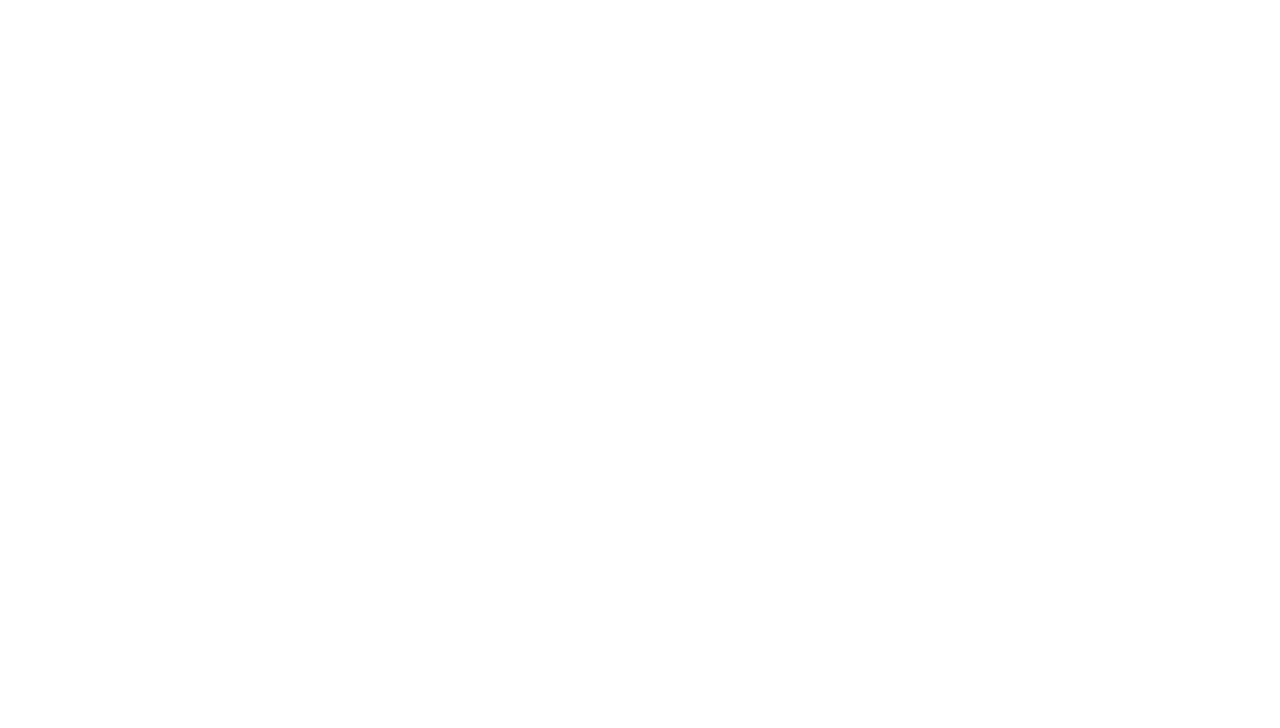
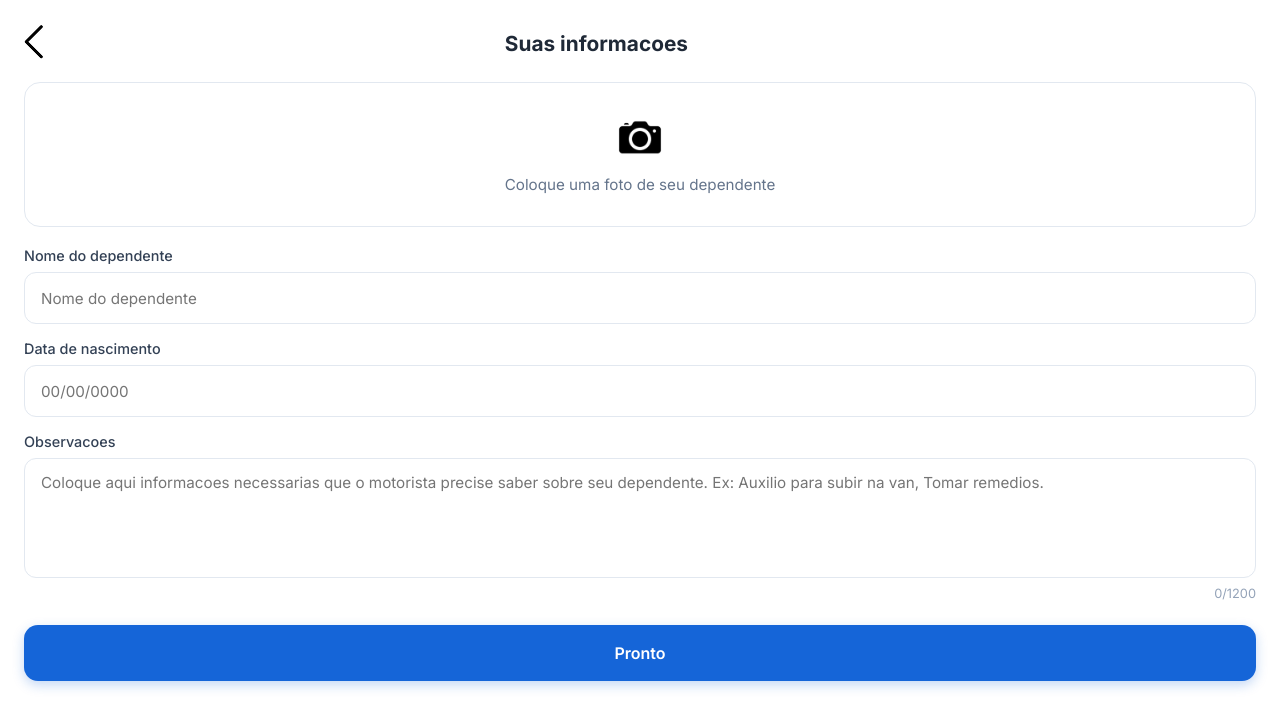
Before and after one commit to cauekkz/projeto-integrador, an Angular app in the folder frontend/: page /add-student in a window 1280 px wide. Before the commit this address led to /. Shown: the top 728 px of the page. Built offline with nearby package versions, Linux system fonts and the light colour scheme.

Commit message:
feat: cration the add students page and the home screen

```diff
--- a/frontend/src/app/components/add-student/add-student.css
+++ b/frontend/src/app/components/add-student/add-student.css
@@ -0,0 +1,112 @@
+.add-container {
+    position: fixed;
+    inset: 0;
+    background: white;
+    z-index: 101;
+    overflow-y: auto;
+    padding: 24px;
+    display: flex;
+    flex-direction: column;
+    gap: 20px;
+}
+
+.header {
+    display: flex;
+    align-items: center;
+    gap: 16px;
+}
+
+.header h1 {
+    flex: 1;
+    text-align: center;
+    font-size: 1.3rem;
+    font-weight: 700;
+    color: #1f2937;
+    margin-right: 10%;
+}
+
+.back-button {
+    background: transparent;
+    border: none;
+    cursor: pointer;
+}
+
+.photo-card {
+    border: 1px solid #e2e8f0;
+    border-radius: 16px;
+    padding: 32px;
+    display: flex;
+    justify-content: center;
+}
+
+.photo-content {
+    display: flex;
+    flex-direction: column;
+    align-items: center;
+    gap: 12px;
+    color: #64748b;
+    font-size: 0.95rem;
+}
+
+.camera-icon {
+    width: 48px;
+    height: 48px;
+}
+
+.form {
+    display: flex;
+    flex-direction: column;
+    gap: 16px;
+}
+
+.field {
+    display: flex;
+    flex-direction: column;
+    gap: 8px;
+}
+
+.field label {
+    font-size: 0.9rem;
+    color: #334155;
+    font-weight: 500;
+}
+
+.field input {
+    height: 52px;
+    border: 1px solid #e2e8f0;
+    border-radius: 12px;
+    padding: 0 16px;
+    font-size: 0.95rem;
+    outline: none;
+}
+
+.field textarea {
+    border: 1px solid #e2e8f0;
+    border-radius: 12px;
+    padding: 14px 16px;
+    font-size: 0.95rem;
+    outline: none;
+    resize: none;
+    min-height: 120px;
+    font-family: inherit;
+}
+
+.counter {
+    text-align: right;
+    font-size: 0.8rem;
+    color: #94a3b8;
+}
+
+.btn-submit {
+    width: 100%;
+    height: 56px;
+    border: none;
+    border-radius: 14px;
+    background: #1565d8;
+    color: white;
+    font-size: 1rem;
+    font-weight: 600;
+    cursor: pointer;
+    box-shadow: 0 4px 12px rgba(21, 101, 216, 0.25);
+    margin-top: 8px;
+}
--- a/frontend/src/app/components/add-student/add-student.html
+++ b/frontend/src/app/components/add-student/add-student.html
@@ -1 +1,40 @@
-<p>add-student works!</p>
+<div class="add-container">
+
+    <div class="header">
+        <button class="back-button" (click)="voltar()">
+            <img src="/Back.png" alt="">
+        </button>
+        <h1>Suas informacoes</h1>
+    </div>
+
+    <div class="photo-card">
+        <div class="photo-content">
+            <img src="/Camera.png" alt="" class="camera-icon">
+            <p>Coloque uma foto de seu dependente</p>
+        </div>
+    </div>
+
+    <form class="form" (ngSubmit)="pronto()">
+        <div class="field">
+            <label>Nome do dependente</label>
+            <input type="text" placeholder="Nome do dependente" [(ngModel)]="enteredName" name="name">
+        </div>
+
+        <div class="field">
+            <label>Data de nascimento</label>
+            <input type="text" placeholder="00/00/0000" [(ngModel)]="enteredBirthdate" name="birthdate">
+        </div>
+
+        <div class="field">
+            <label>Observacoes</label>
+            <textarea
+                placeholder="Coloque aqui informacoes necessarias que o motorista precise saber sobre seu dependente. Ex: Auxilio para subir na van, Tomar remedios."
+                [(ngModel)]="enteredObservacoes" name="observacoes" maxlength="1200">
+      </textarea>
+            <span class="counter">{{ enteredObservacoes.length }}/{{ maxObs }}</span>
+        </div>
+
+        <button class="btn-submit" type="submit">Pronto</button>
+    </form>
+
+</div>
--- a/frontend/src/app/components/add-student/add-student.ts
+++ b/frontend/src/app/components/add-student/add-student.ts
@@ -1,11 +1,27 @@
-import { Component } from '@angular/core';
+import { Component, EventEmitter, Output } from '@angular/core';
+import { FormsModule } from '@angular/forms';
 
 @Component({
   selector: 'app-add-student',
-  imports: [],
+  standalone: true,
+  imports: [FormsModule],
   templateUrl: './add-student.html',
   styleUrl: './add-student.css',
 })
 export class AddStudent {
+  @Output() fecharEvent = new EventEmitter<void>();
 
+  enteredName = '';
+  enteredBirthdate = '';
+  enteredObservacoes = '';
+  maxObs = 1200;
+
+  fechar() { this.fecharEvent.emit(); }
+
+  voltar() { this.fecharEvent.emit(); }
+
+  pronto() {
+    // logica depois
+    this.fecharEvent.emit();
+  }
 }
--- a/frontend/src/app/pages/home-screen/home-screen.css
+++ b/frontend/src/app/pages/home-screen/home-screen.css
@@ -0,0 +1,100 @@
+.screen {
+    min-height: 100vh;
+    display: flex;
+    flex-direction: column;
+    background: #f1f5f9;
+}
+
+.topbar {
+    display: flex;
+    justify-content: space-between;
+    align-items: center;
+    padding: 16px 20px;
+    background: white;
+}
+
+.user-info,
+.role-info {
+    display: flex;
+    align-items: center;
+    gap: 8px;
+}
+
+.notif-wrapper {
+    position: relative;
+}
+
+.badge {
+    position: absolute;
+    top: -4px;
+    right: -4px;
+    background: #ef4444;
+    color: white;
+    font-size: 0.6rem;
+    font-weight: 700;
+    border-radius: 999px;
+    padding: 1px 4px;
+}
+
+.avatar {
+    width: 36px;
+    height: 36px;
+    border-radius: 50%;
+    object-fit: cover;
+}
+
+.user-name,
+.role {
+    font-size: 0.95rem;
+    font-weight: 600;
+    color: #1f2937;
+}
+
+.content {
+    flex: 1;
+    display: flex;
+    align-items: center;
+    justify-content: center;
+}
+
+.empty-text {
+    color: #94a3b8;
+    font-size: 0.95rem;
+}
+
+.bottombar {
+    display: flex;
+    justify-content: space-around;
+    align-items: center;
+    padding: 12px 0;
+    background: white;
+    border-top: 1px solid #e2e8f0;
+    position: fixed;
+    bottom: 0;
+    left: 0;
+    right: 0;
+}
+
+.tab {
+    background: transparent;
+    border: none;
+    cursor: pointer;
+    padding: 8px 24px;
+    border-radius: 12px;
+}
+
+.tab.active {
+    background: #eff6ff;
+}
+
+.tab img {
+    width: 28px;
+    height: 28px;
+}
+
+.overlay {
+    position: fixed;
+    inset: 0;
+    background: rgba(0, 0, 0, 0.4);
+    z-index: 100;
+}
--- a/frontend/src/app/pages/home-screen/home-screen.html
+++ b/frontend/src/app/pages/home-screen/home-screen.html
@@ -1 +1,38 @@
-<p>home-screen works!</p>
+<div class="screen">
+
+    <div class="topbar">
+        <div class="user-info">
+            <div class="notif-wrapper">
+                <img src="/avatar.png" class="avatar" alt="">
+                <span class="badge"></span>
+            </div>
+            <span class="user-name"></span>
+        </div>
+        <div class="role-info">
+            <img src="/avatar-group.png" class="avatar" alt="">
+            <span class="role">Responsavel</span>
+        </div>
+    </div>
+
+    <div class="content">
+        <p class="empty-text">Nenhum dependente cadastrado ainda.</p>
+    </div>
+
+    <div class="bottombar">
+        <button class="tab active">
+            <img src="/HomeIcon.png" alt="">
+        </button>
+        <button class="tab" (click)="abrirAddStudent()">
+            <img src="/HomeIcon.png" alt="">
+        </button>
+        <button class="tab">
+            <img src="/SettingsIcon.png" alt="">
+        </button>
+    </div>
+
+</div>
+
+@if (mostrarAddStudent) {
+<div class="overlay" (click)="fecharAddStudent()"></div>
+<app-add-student (fecharEvent)="fecharAddStudent()" />
+}
--- a/frontend/src/app/pages/home-screen/home-screen.ts
+++ b/frontend/src/app/pages/home-screen/home-screen.ts
@@ -1,11 +1,16 @@
 import { Component } from '@angular/core';
+import { AddStudent } from '../../components/add-student/add-student';
 
 @Component({
   selector: 'app-home-screen',
-  imports: [],
+  standalone: true,
+  imports: [AddStudent],
   templateUrl: './home-screen.html',
   styleUrl: './home-screen.css',
 })
 export class HomeScreen {
+  mostrarAddStudent = false;
 
+  abrirAddStudent() { this.mostrarAddStudent = true; }
+  fecharAddStudent() { this.mostrarAddStudent = false; }
 }
```
Also changed, not shown: frontend/src/app/app.routes.ts (+8 -16 lines).
